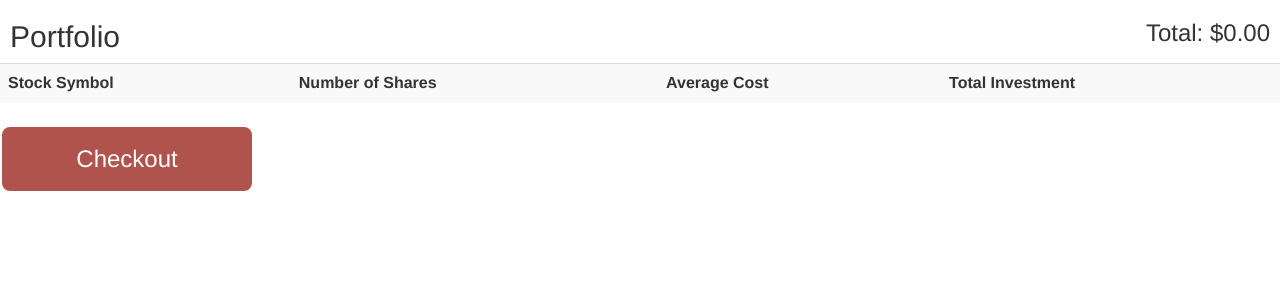
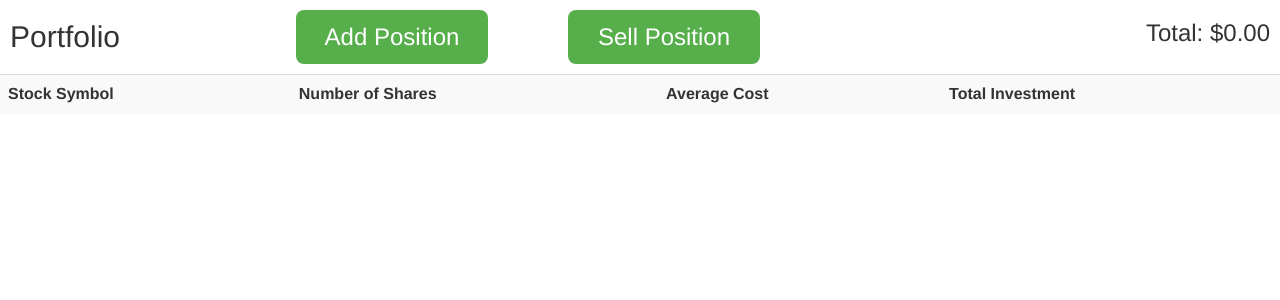
Before and after one commit to JosephHamilton/PortfolioAssistant, a Flask app: page / in a window 1280 px wide. Shown: the top 300 px of the page. Run offline with Flask 2, Linux system fonts and the light colour scheme; lists and menus that the app fills with data are empty; some libraries are stand-ins or nearby versions.

Commit message:
Adding buttons to add positions and sell positions

```diff
--- a/portfolio/server.py
+++ b/portfolio/server.py
@@ -1,11 +1,8 @@
 from flask import Flask, request, make_response, render_template, flash, redirect, url_for
 from wtforms import Form, SubmitField, TextField, validators, IntegerField, DecimalField
 from DBHandler import DBHandler
-import netifaces as ni
-from zeroconf import ServiceInfo, Zeroconf
-import socket
 import random
-import pickle
+
 
 class RegisterForm(Form):
     symbol = TextField('Stock Symbol', [validators.DataRequired(), validators.Length(max=50)])
@@ -23,9 +20,14 @@ db = DBHandler()
 
 @app.route("/", methods=['GET', 'POST'])
 @app.route("/portfolio", methods=['GET', 'POST'])
-def cart():
+def view_portfolio():
+    try:
+        if request.method == "POST":
+            if request.form["submit_button"] == "add_position":
+                return redirect(url_for('add_position'))
+            elif request.form["submit_button"] == "shop":
+                return redirect(url_for('sell_position'))
 
-    try:
         total = 0
 
         return render_template("portfolio.html", items=None, total=total, cartID=None)
@@ -35,11 +37,30 @@ def cart():
         return str("help")
 
 
+@app.route("/add_position", methods=["GET", "POST"])
+def add_position():
+    try:
+        form = RegisterForm(request.form)
+
+        if request.method == "POST" and form.validate():
+            first_name = form.first_name.data
+            last_name = form.last_name.data
+            salt = random.randint(1000, 9999)
+            id_num = abs(hash(first_name + last_name + str(salt))) % (10 ** 8)
+
+            db.add_user(id_num, first_name, last_name)
+
+            print("First Name:{}\nLast Name:{}\nID Number:{}".format(first_name, last_name, id_num))
+
+            return redirect(url_for('register_rfid', memberID=id_num))
+        elif not form.validate():
+            flash('Error: All the form fields are required. ')
+
+        return render_template("register.html", form=form)
+
+    except Exception as e:
+        return str(e)
+
+
 if __name__ == "__main__":
-    # Find ip address to broadcast with zeroconf
-    # ipAddress = ni.ifaddresses('wlan0')[ni.AF_INET][0]['addr']
-
-    # Create register qr code
-    # server_ip = ipAddress
-
     app.run(host="0.0.0.0", port=8080, debug=True, threaded=True)
--- a/portfolio/templates/portfolio.html
+++ b/portfolio/templates/portfolio.html
@@ -6,11 +6,16 @@
 <table class="table table-striped">
     <!-- Cause page to refresh -->
     <!-- <meta http-equiv="refresh" content="5"> -->
-    <meta http-equiv="refresh" content="20">
 
     <div style="clear: both">
-        <h2 style="float: left; width: 50%; padding-left: 10">Portfolio</h2>
-        <h3 style="float: right; width: 50%; text-align: right; padding-right: 10">Total: ${{ "%.2f" % total | float }} </h3>
+        <h2 style="float: left; width: 20%; padding-left: 10px">Portfolio</h2>
+        <form action="" method="post" role="form">
+            <button type="submit" class="button" name="submit_button" value="add_position">Add Position</button>
+        </form>
+        <form action="" method="post" role="form">
+            <button type="submit" class="button" name="submit_button" value="sell_position">Sell Position</button>
+        </form>
+        <h3 style="float: right; width: 30%; text-align: right; padding-right: 10px">Total: ${{ "%.2f" % total | float }} </h3>
     </div>
 
     <tr>
@@ -31,23 +36,20 @@
 
 </table>
 
-<form action="" method="post" role="form">
-    <button type="submit" class="button" name="submit_button" value="checkout">Checkout</button>
-</form>
-
 <style>
     .button {
-        background-color: rgb(175, 83, 76);
+        float: left;
+        background-color: rgb(87, 175, 76);
         border: none;
         color: white;
-        padding: 15px 32px;
+        padding: 10px;
         text-align: center;
         text-decoration: none;
         display: inline-block;
         font-size: 24px;
-        margin: 4px 2px;
+        margin: 10px 40px;
         cursor: pointer;
         border-radius: 8px;
-        width: 250px;
+        width: 15%;
     }
 </style>
```
